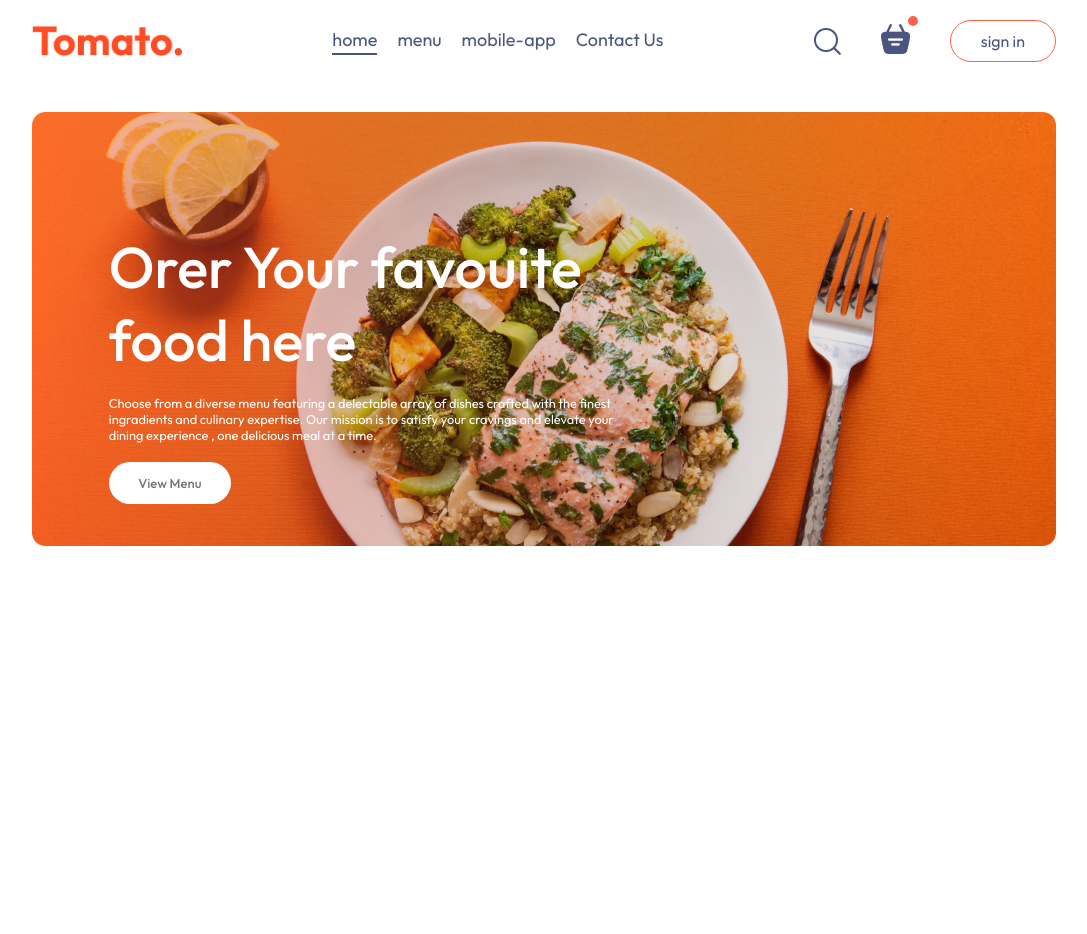
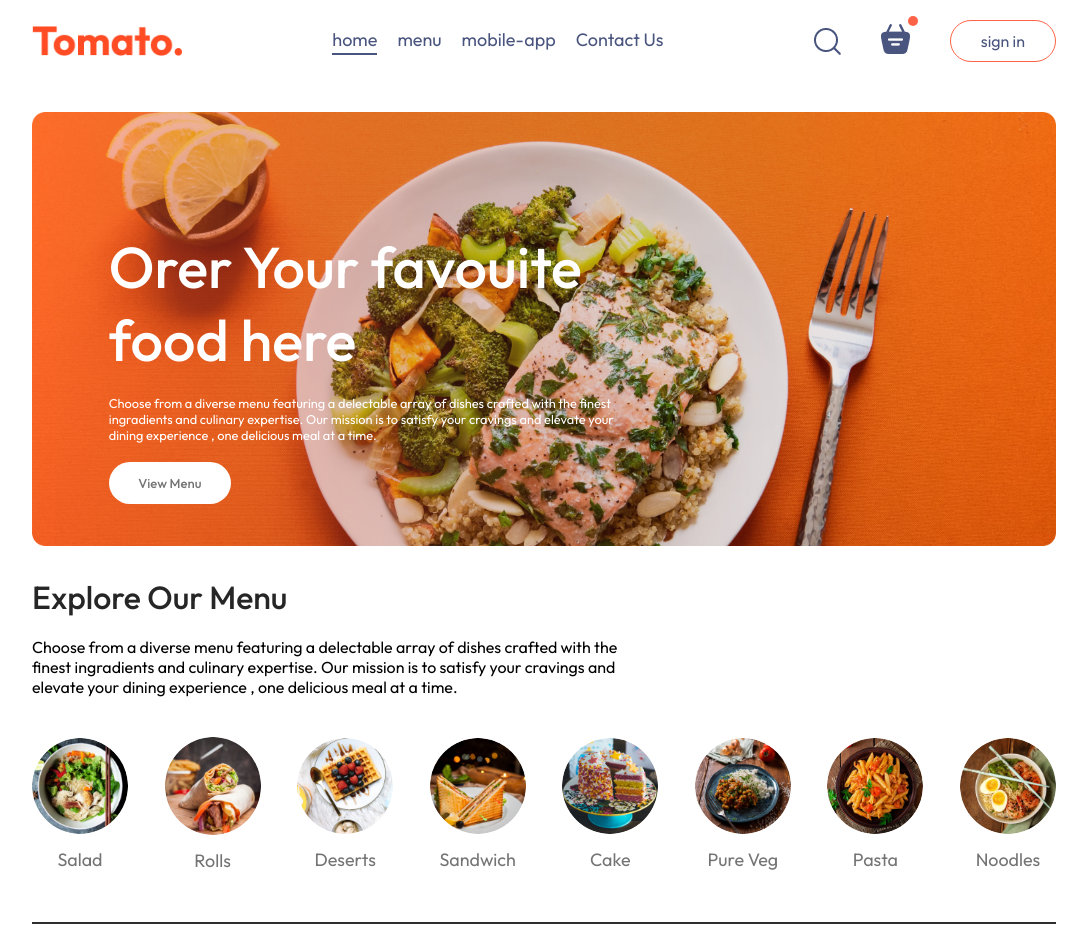
Before and after one commit to Shubham02-web/FoodDeliveryAPP, a React (Vite) app in the folder frontend/: page / in a window 1280 px wide. Shown: the whole page, without its empty margins (96-1183 px from the left). Before the commit the page ends 800 px from the top, so only its background shows below. Built offline with nearby package versions, Linux system fonts and the light colour scheme.

Commit message:
Explore menu component work done

```diff
--- a/frontend/src/components/ExploreMenu/ExploreMenu.css
+++ b/frontend/src/components/ExploreMenu/ExploreMenu.css
@@ -0,0 +1,56 @@
+.explore-menu {
+  display: flex;
+  flex-direction: column;
+  gap: 20px;
+}
+
+.explore-menu h1 {
+  color: #262626;
+  font-weight: 500;
+}
+
+.explore-menu-text {
+  max-width: 60%;
+  columns: #808080;
+}
+
+.explore-menu-list {
+  display: flex;
+  justify-content: space-between;
+  align-items: center;
+  gap: 30px;
+  text-align: center;
+  margin: 20px 0px;
+  overflow-x: scroll;
+}
+
+.explore-menu-list::-webkit-scrollbar {
+  display: none;
+}
+
+.explore-menu-list-item img {
+  width: 7.5vw;
+  min-width: 80px;
+  cursor: pointer;
+  border-radius: 50%;
+  transition: 0.2s;
+}
+
+.explore-menu-list-item p {
+  margin-top: 10px;
+  color: #747474;
+  font-size: max(1.4vw, 16px);
+  cursor: pointer;
+}
+
+.explore-menu hr {
+  margin: 10px 0px;
+  height: 2px;
+  background-color: #2e2e2e;
+  border: none;
+}
+
+.explore-menu-list-item .active {
+  border: 4px solid tomato;
+  padding: 3px;
+}
--- a/frontend/src/components/ExploreMenu/ExploreMenu.jsx
+++ b/frontend/src/components/ExploreMenu/ExploreMenu.jsx
@@ -1,6 +1,40 @@
 import "./ExploreMenu.css";
-const ExploreMenu = () => {
-  return <div>I am Explore menu page</div>;
+import { menu_list } from "../../assets/assets";
+const ExploreMenu = ({ category, setCategory }) => {
+  return (
+    <div className="explore-menu" id="explore-menu">
+      <h1>Explore Our Menu</h1>
+      <p className="explore-menu-text">
+        Choose from a diverse menu featuring a delectable array of dishes
+        crafted with the finest ingradients and culinary expertise. Our mission
+        is to satisfy your cravings and elevate your dining experience , one
+        delicious meal at a time.
+      </p>
+      <div className="explore-menu-list">
+        {menu_list.map((item, index) => {
+          return (
+            <div
+              onClick={() => {
+                setCategory((prev) =>
+                  prev === item.menu_name ? "All" : item.menu_name
+                );
+              }}
+              key={index}
+              className="explore-menu-list-item"
+            >
+              <img
+                className={category === item.menu_name ? "active" : ""}
+                src={item.menu_image}
+                alt=""
+              />
+              <p>{item.menu_name}</p>
+            </div>
+          );
+        })}
+      </div>
+      <hr />
+    </div>
+  );
 };
 
 export default ExploreMenu;
--- a/frontend/src/pages/Home/Home.jsx
+++ b/frontend/src/pages/Home/Home.jsx
@@ -1,9 +1,13 @@
+import { useState } from "react";
+import ExploreMenu from "../../components/ExploreMenu/ExploreMenu";
 import Header from "../../components/Header/Header";
 import "./Home.css";
 const Home = () => {
+  const [category, setCategory] = useState("All");
   return (
     <div>
       <Header />
+      <ExploreMenu category={category} setCategory={setCategory} />
     </div>
   );
 };
```
